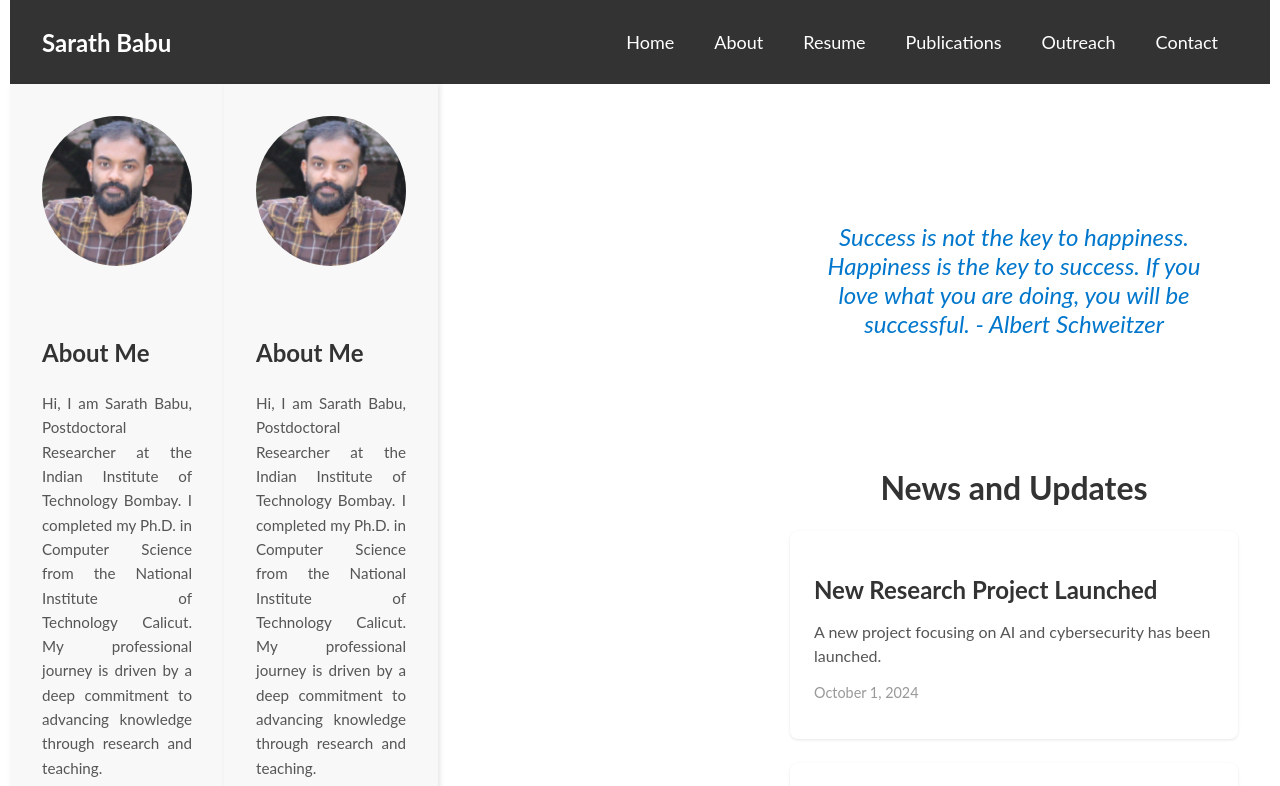
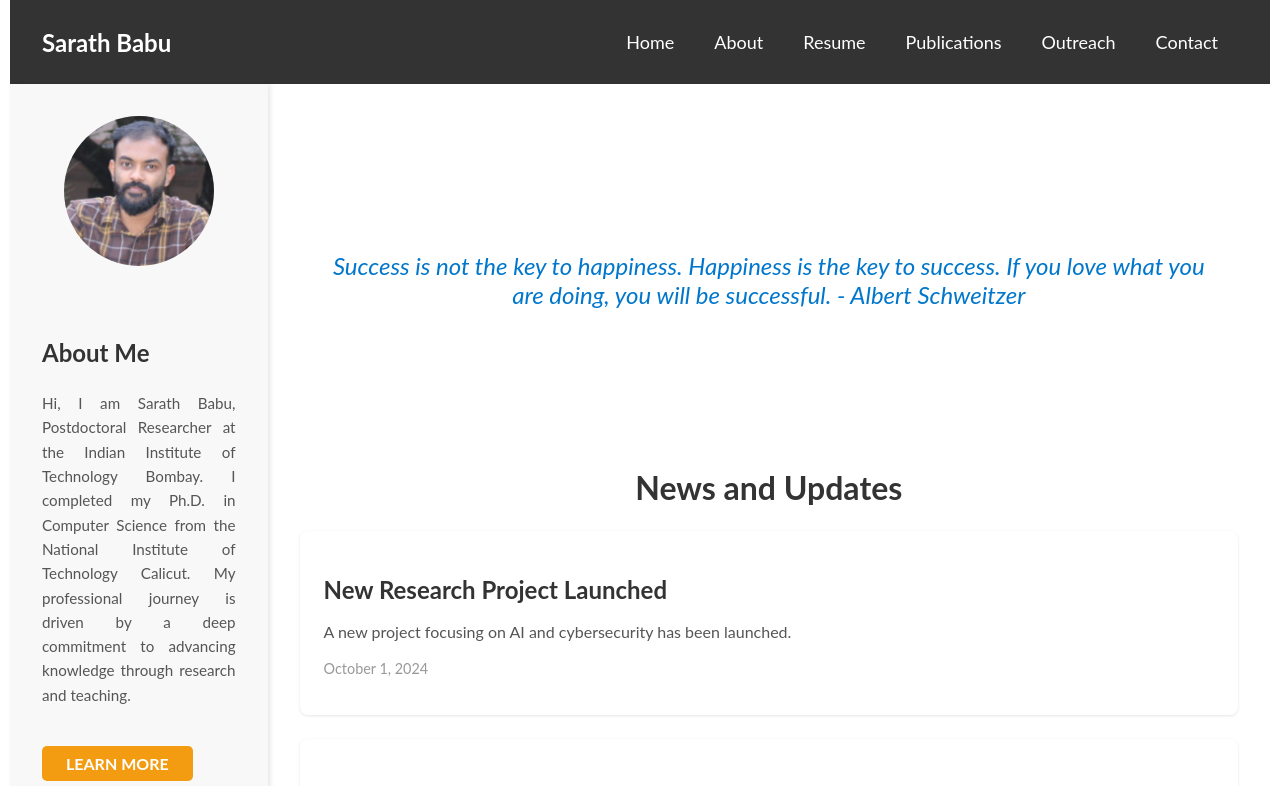
Before and after one commit to SarathBabu0410/personal-wesite, a React (Create React App) app: page / in a window 1280 px wide. Shown: the top 786 px of the page. Built offline with nearby package versions, Linux system fonts and the light colour scheme.

Commit message:
Update NewsAndUpdates.js

```diff
--- a/src/components/NewsAndUpdates.js
+++ b/src/components/NewsAndUpdates.js
@@ -1,6 +1,5 @@
 import React, { useEffect, useState } from "react";
 import styled, { createGlobalStyle, keyframes } from "styled-components";
-import Sidebar from "./Sidebar"; // Import your Sidebar component
 
 // Global font import
 const GlobalStyle = createGlobalStyle`
@@ -23,17 +22,11 @@ const fadeIn = keyframes`
   }
 `;
 
-// Container for the page with margin to accommodate the sidebar
+// Container for the page
 const NewsContainer = styled.div`
   padding: 2rem;
-  margin-left: 320px; /* Add margin to the left for the sidebar */
-  max-width: calc(100% - 320px); /* Adjust width to not overlap with sidebar */
-  transition: all 0.3s ease;
-
-  @media (max-width: 768px) {
-    margin-left: 0; /* Remove left margin for mobile */
-    max-width: 100%; /* Full width for mobile */
-  }
+  max-width: 1200px; /* Maximum width for larger screens */
+  margin: 0 auto;
 `;
 
 // Box for the quotes section
@@ -134,11 +127,8 @@ const NewsAndUpdates = () => {
   }, []);
 
   return (
-    <>
-      <Sidebar /> {/* Place the sidebar outside the NewsContainer */}
     <NewsContainer>
       <GlobalStyle /> {/* Apply global styles */}
-
       {/* Quotes Section */}
       <QuoteBox>
         <QuoteText>{randomQuote}</QuoteText>
@@ -158,7 +148,6 @@ const NewsAndUpdates = () => {
         <p>No updates available at this time.</p> // Message if no news items
       )}
     </NewsContainer>
-    </>
   );
 };
 
```
Lines whose indentation alone changed are shown as unchanged.
